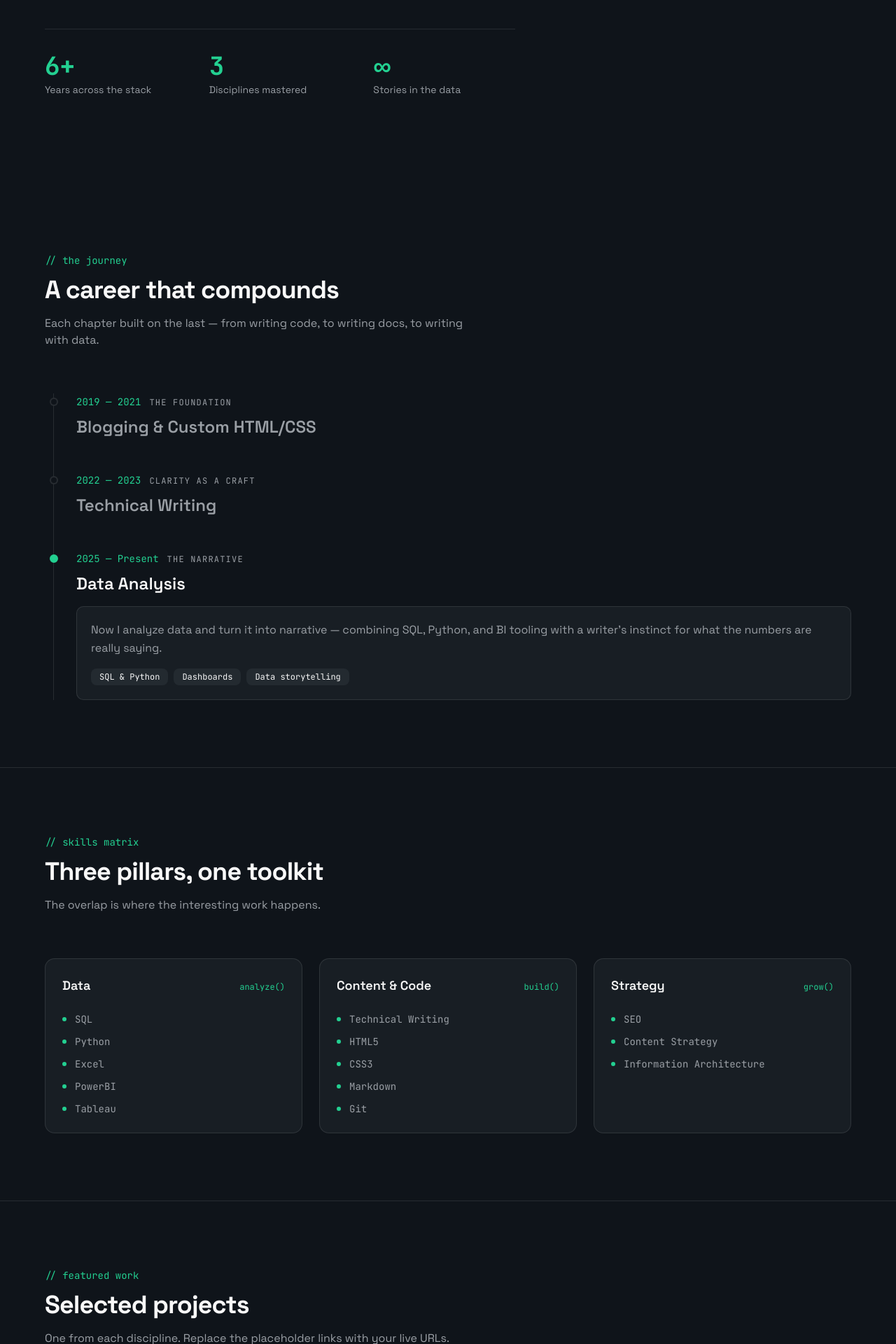
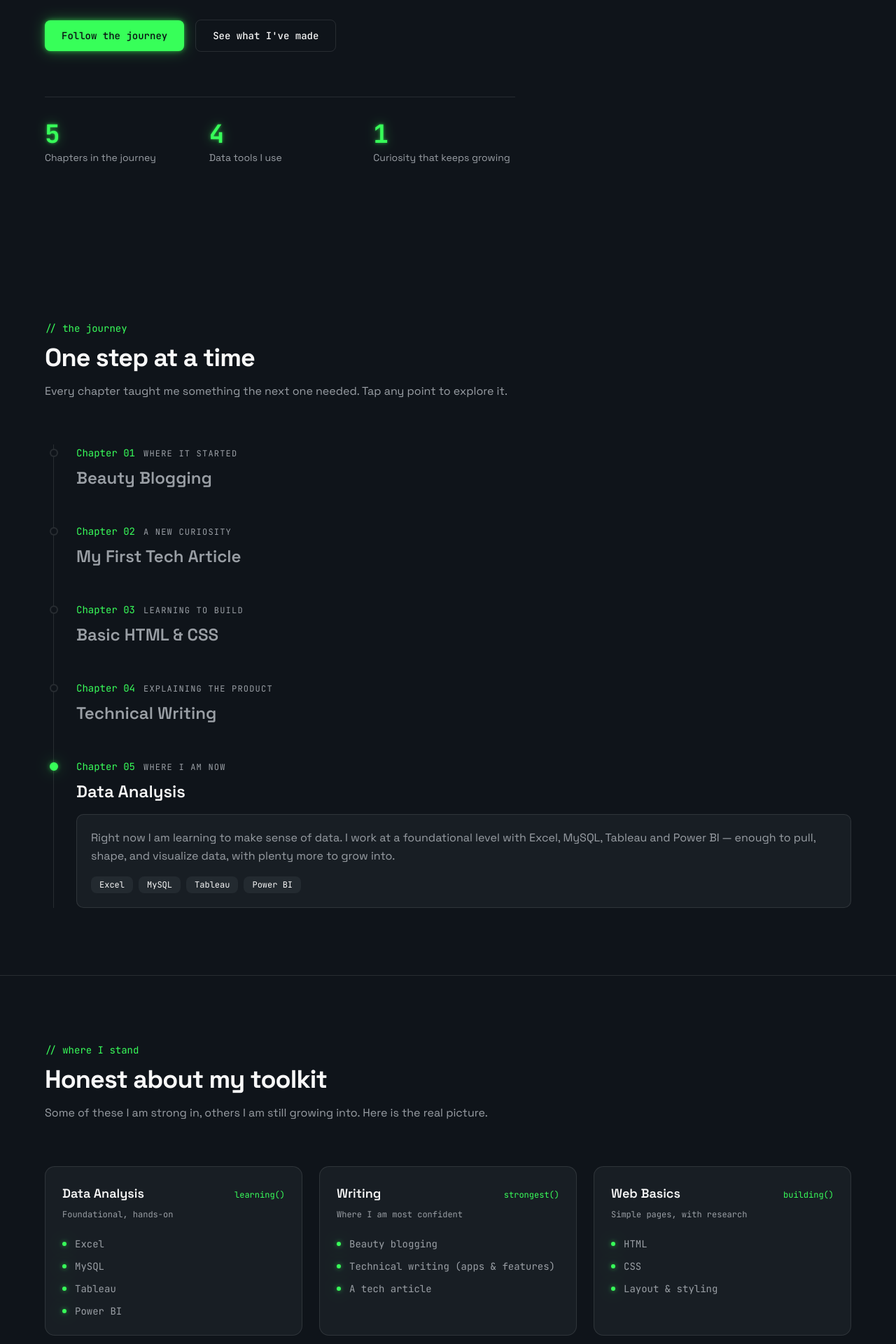
Before and after one commit to esthereze/estherportfolio, a Next.js app: page / in a window 1280 px wide. Shown: the part 620-2540 px from the top of the page at 70% size. Built offline with nearby package versions, Linux system fonts and the light colour scheme.

Commit message:
Restored v5: feat: update project links to support multiple links per project

```diff
--- a/app/globals.css
+++ b/app/globals.css
@@ -41,19 +41,19 @@
   --card-foreground: oklch(0.98 0 0);
   --popover: oklch(0.23 0.015 250);
   --popover-foreground: oklch(0.98 0 0);
-  /* Emerald accent */
-  --primary: oklch(0.76 0.16 162);
-  --primary-foreground: oklch(0.19 0.014 250);
+  /* Shiny neon green accent */
+  --primary: oklch(0.88 0.26 145);
+  --primary-foreground: oklch(0.16 0.014 250);
   --secondary: oklch(0.28 0.015 250);
   --secondary-foreground: oklch(0.98 0 0);
   --muted: oklch(0.28 0.015 250);
   --muted-foreground: oklch(0.7 0.01 250);
-  --accent: oklch(0.76 0.16 162);
-  --accent-foreground: oklch(0.19 0.014 250);
+  --accent: oklch(0.88 0.26 145);
+  --accent-foreground: oklch(0.16 0.014 250);
   --destructive: oklch(0.62 0.2 25);
   --border: oklch(1 0 0 / 10%);
   --input: oklch(1 0 0 / 14%);
-  --ring: oklch(0.76 0.16 162);
+  --ring: oklch(0.88 0.26 145);
   --radius: 0.625rem;
 }
 
@@ -65,3 +65,18 @@
     @apply bg-background text-foreground;
   }
 }
+
+@layer utilities {
+  /* Neon green glow for text accents */
+  .neon-text {
+    text-shadow:
+      0 0 4px oklch(0.88 0.26 145 / 60%),
+      0 0 16px oklch(0.88 0.26 145 / 40%);
+  }
+  /* Neon green glow for filled elements (buttons, dots) */
+  .neon-glow {
+    box-shadow:
+      0 0 6px oklch(0.88 0.26 145 / 55%),
+      0 0 20px oklch(0.88 0.26 145 / 35%);
+  }
+}
--- a/components/hero-section.tsx
+++ b/components/hero-section.tsx
@@ -14,41 +14,46 @@ export function HeroSection() {
       />
       <div className="relative mx-auto max-w-6xl">
         <p className="mb-6 inline-flex items-center gap-2 rounded-full border border-primary/30 bg-primary/5 px-4 py-1.5 font-mono text-xs tracking-wide text-primary">
-          <span className="inline-block h-1.5 w-1.5 animate-pulse rounded-full bg-primary" aria-hidden="true" />
-          Data Analyst &middot; Technical Writer &middot; Frontend
+          <span className="neon-glow inline-block h-1.5 w-1.5 animate-pulse rounded-full bg-primary" aria-hidden="true" />
+          A work in progress &middot; and proud of it
         </p>
         <h1 className="max-w-4xl text-balance text-5xl font-bold leading-[1.05] tracking-tight md:text-7xl">
-          Where Data Meets <span className="text-primary">Narrative.</span>
+          Still <span className="text-primary neon-text">learning</span>, always{' '}
+          <span className="text-primary neon-text">building.</span>
         </h1>
         <p className="mt-8 max-w-2xl text-pretty text-lg leading-relaxed text-muted-foreground md:text-xl">
-          I&apos;m a multi-disciplinary tech professional bridging the gap between data analysis, technical writing, and
-          frontend layout &mdash; turning raw numbers into clear stories and clean, well-documented interfaces.
+          This is my journey so far &mdash; from writing beauty blogs, to my first tech article, to piecing together
+          web pages with HTML and CSS, to writing about apps, to making sense of data with Excel, MySQL, Tableau and
+          Power BI. I&apos;m not an expert in any one thing yet, and that&apos;s the point: this is a map of where
+          I&apos;ve been and where I&apos;m headed.
         </p>
         <div className="mt-10 flex flex-wrap items-center gap-4">
           <a
-            href="#work"
-            className="rounded-md bg-primary px-6 py-3 font-mono text-sm font-medium text-primary-foreground transition-opacity hover:opacity-90"
+            href="#journey"
+            className="neon-glow rounded-md bg-primary px-6 py-3 font-mono text-sm font-medium text-primary-foreground transition-opacity hover:opacity-90"
           >
-            View my work
+            Follow the journey
           </a>
           <a
-            href="#journey"
+            href="#work"
             className="rounded-md border border-border px-6 py-3 font-mono text-sm font-medium text-foreground transition-colors hover:bg-secondary"
           >
-            My journey
+            See what I&apos;ve made
           </a>
         </div>
 
         <dl className="mt-16 grid max-w-2xl grid-cols-3 gap-8 border-t border-border pt-8">
           {[
-            { value: '6+', label: 'Years across the stack' },
-            { value: '3', label: 'Disciplines mastered' },
-            { value: '∞', label: 'Stories in the data' },
+            { value: '5', label: 'Chapters in the journey' },
+            { value: '4', label: 'Data tools I use' },
+            { value: '1', label: 'Curiosity that keeps growing' },
           ].map((stat) => (
             <div key={stat.label}>
               <dt className="sr-only">{stat.label}</dt>
               <dd>
-                <span className="block font-mono text-3xl font-bold text-primary md:text-4xl">{stat.value}</span>
+                <span className="block font-mono text-3xl font-bold text-primary neon-text md:text-4xl">
+                  {stat.value}
+                </span>
                 <span className="mt-1 block text-sm text-muted-foreground">{stat.label}</span>
               </dd>
             </div>
--- a/components/skills-section.tsx
+++ b/components/skills-section.tsx
@@ -1,18 +1,21 @@
 const pillars = [
   {
-    name: 'Data',
-    hint: 'analyze',
-    skills: ['SQL', 'Python', 'Excel', 'PowerBI', 'Tableau'],
+    name: 'Data Analysis',
+    hint: 'learning',
+    note: 'Foundational, hands-on',
+    skills: ['Excel', 'MySQL', 'Tableau', 'Power BI'],
   },
   {
-    name: 'Content & Code',
-    hint: 'build',
-    skills: ['Technical Writing', 'HTML5', 'CSS3', 'Markdown', 'Git'],
+    name: 'Writing',
+    hint: 'strongest',
+    note: 'Where I am most confident',
+    skills: ['Beauty blogging', 'Technical writing (apps & features)', 'A tech article'],
   },
   {
-    name: 'Strategy',
-    hint: 'grow',
-    skills: ['SEO', 'Content Strategy', 'Information Architecture'],
+    name: 'Web Basics',
+    hint: 'building',
+    note: 'Simple pages, with research',
+    skills: ['HTML', 'CSS', 'Layout & styling'],
   },
 ]
 
@@ -21,10 +24,10 @@ export function SkillsSection() {
     <section id="skills" className="scroll-mt-24 border-t border-border px-6 py-24">
       <div className="mx-auto max-w-6xl">
         <div className="mb-16 max-w-2xl">
-          <p className="mb-3 font-mono text-sm text-primary">// skills matrix</p>
-          <h2 className="text-balance text-3xl font-bold tracking-tight md:text-4xl">Three pillars, one toolkit</h2>
+          <p className="mb-3 font-mono text-sm text-primary">// where I stand</p>
+          <h2 className="text-balance text-3xl font-bold tracking-tight md:text-4xl">Honest about my toolkit</h2>
           <p className="mt-4 text-pretty text-muted-foreground">
-            The overlap is where the interesting work happens.
+            Some of these I am strong in, others I am still growing into. Here is the real picture.
           </p>
         </div>
 
@@ -34,14 +37,15 @@ export function SkillsSection() {
               key={pillar.name}
               className="group rounded-xl border border-border bg-card p-6 transition-colors hover:border-primary/40"
             >
-              <div className="mb-6 flex items-baseline justify-between">
+              <div className="mb-2 flex items-baseline justify-between">
                 <h3 className="text-lg font-semibold">{pillar.name}</h3>
                 <span className="font-mono text-xs text-primary">{pillar.hint}()</span>
               </div>
+              <p className="mb-6 font-mono text-xs text-muted-foreground">{pillar.note}</p>
               <ul className="space-y-3">
                 {pillar.skills.map((skill) => (
                   <li key={skill} className="flex items-center gap-3 font-mono text-sm text-muted-foreground">
-                    <span className="h-1.5 w-1.5 rounded-full bg-primary" aria-hidden="true" />
+                    <span className="neon-glow h-1.5 w-1.5 rounded-full bg-primary" aria-hidden="true" />
                     {skill}
                   </li>
                 ))}
--- a/components/timeline-section.tsx
+++ b/components/timeline-section.tsx
@@ -4,28 +4,44 @@ import { useState } from 'react'
 
 const milestones = [
   {
-    period: '2019 — 2021',
-    title: 'Blogging & Custom HTML/CSS',
-    tag: 'The Foundation',
+    period: 'Chapter 01',
+    title: 'Beauty Blogging',
+    tag: 'Where it started',
     description:
-      'Started by hand-crafting blogs with custom HTML and CSS. This is where I learned to structure content, obsess over layout, and speak fluently in the web platform.',
-    highlights: ['Semantic HTML', 'Responsive CSS', 'Content-first design'],
+      'I found my voice writing about beauty — reviews, routines, and recommendations. This is where I learned to write for real people and keep them reading.',
+    highlights: ['Beauty niche', 'Writing for an audience', 'Consistency'],
   },
   {
-    period: '2022 — 2023',
-    title: 'Technical Writing',
-    tag: 'Clarity as a craft',
+    period: 'Chapter 02',
+    title: 'My First Tech Article',
+    tag: 'A new curiosity',
     description:
-      'Moved into technical writing, translating complex systems into documentation people actually enjoy reading. Learned to make the complicated feel obvious.',
-    highlights: ['Developer docs', 'Style guides', 'Information architecture'],
+      'I stepped outside my comfort zone and wrote a single blog in the tech niche. It was just one piece, but it opened the door to a whole different world.',
+    highlights: ['Tech niche', 'One brave first step', 'New territory'],
   },
   {
-    period: '2025 — Present',
+    period: 'Chapter 03',
+    title: 'Basic HTML & CSS',
+    tag: 'Learning to build',
+    description:
+      'I started putting pages together with HTML and CSS. I am not a full-on developer — I lean on research when I get stuck — but I can build and style simple layouts on my own.',
+    highlights: ['HTML', 'CSS', 'Learning by research'],
+  },
+  {
+    period: 'Chapter 04',
+    title: 'Technical Writing',
+    tag: 'Explaining the product',
+    description:
+      'I moved into technical writing focused on describing how an app works for its users — clear product and feature explanations, not deep API documentation.',
+    highlights: ['App & feature docs', 'Clear explanations', 'User-focused'],
+  },
+  {
+    period: 'Chapter 05',
     title: 'Data Analysis',
-    tag: 'The Narrative',
+    tag: 'Where I am now',
     description:
-      'Now I analyze data and turn it into narrative — combining SQL, Python, and BI tooling with a writer’s instinct for what the numbers are really saying.',
-    highlights: ['SQL & Python', 'Dashboards', 'Data storytelling'],
+      'Right now I am learning to make sense of data. I work at a foundational level with Excel, MySQL, Tableau and Power BI — enough to pull, shape, and visualize data, with plenty more to grow into.',
+    highlights: ['Excel', 'MySQL', 'Tableau', 'Power BI'],
   },
 ]
 
@@ -37,9 +53,9 @@ export function TimelineSection() {
       <div className="mx-auto max-w-6xl">
         <div className="mb-16 max-w-2xl">
           <p className="mb-3 font-mono text-sm text-primary">// the journey</p>
-          <h2 className="text-balance text-3xl font-bold tracking-tight md:text-4xl">A career that compounds</h2>
+          <h2 className="text-balance text-3xl font-bold tracking-tight md:text-4xl">One step at a time</h2>
           <p className="mt-4 text-pretty text-muted-foreground">
-            Each chapter built on the last — from writing code, to writing docs, to writing with data.
+            Every chapter taught me something the next one needed. Tap any point to explore it.
           </p>
         </div>
 
@@ -57,7 +73,7 @@ export function TimelineSection() {
                   <span
                     className={`absolute -left-[6.5px] top-1.5 h-3 w-3 rounded-full border-2 transition-colors ${
                       isActive
-                        ? 'border-primary bg-primary'
+                        ? 'neon-glow border-primary bg-primary'
                         : 'border-border bg-background group-hover:border-primary'
                     }`}
                     aria-hidden="true"
--- a/components/work-section.tsx
+++ b/components/work-section.tsx
@@ -1,32 +1,67 @@
-import Image from 'next/image'
+// ─────────────────────────────────────────────────────────────────────────
+// EDIT YOUR WORK HERE
+// Each item can have any number of links. Paste your live URLs into `links`.
+// Leave `links` empty ([]) and the card shows a quiet status badge instead of
+// a broken link — safe to ship. Add or remove items freely.
+// ─────────────────────────────────────────────────────────────────────────
+type ProjectLink = { label: string; href: string }
+type Project = {
+  kind: string
+  title: string
+  description: string
+  tags: string[]
+  links: ProjectLink[]
+  status?: string // shown when there are no links (defaults to "Coming soon")
+}
 
-const projects = [
+const projects: Project[] = [
   {
-    kind: 'Data Analysis',
-    title: 'Revenue Insights Dashboard',
+    kind: 'Beauty Blogging',
+    title: 'Where the writing started',
     description:
-      'An interactive analytics dashboard turning raw sales data into clear, actionable KPIs and trend narratives.',
-    image: '/projects/dashboard.png',
-    alt: 'Dark-mode data analytics dashboard with charts and KPI cards',
-    stack: ['SQL', 'Python', 'PowerBI'],
+      'My first writing home was the beauty niche — reviews, routines, and product breakdowns for real readers. The blog is old and no longer accessible, but it is where the habit was built.',
+    tags: ['Writing', 'Beauty', 'SEO'],
+    links: [],
+    status: 'Archived — no longer live',
+  },
+  {
+    kind: 'Content Writing',
+    title: 'Articles on Medium',
+    description:
+      'My ongoing writing lives on Medium — from beauty beginnings to my step into tech. Proof I can pick up an unfamiliar subject and explain it clearly.',
+    tags: ['Writing', 'Content', 'Medium'],
+    links: [{ label: 'Read on Medium', href: 'https://medium.com/@esther-eze' }],
   },
   {
     kind: 'Technical Writing',
-    title: 'API Documentation Guide',
+    title: 'Describing what an app does',
     description:
-      'A developer documentation sample: structured, searchable, and written so the complex feels obvious.',
-    image: '/projects/docs.png',
-    alt: 'Dark-mode technical documentation site with sidebar and code blocks',
-    stack: ['Markdown', 'Docs', 'IA'],
+      'Documentation and articles that explain how an app and its features work — written for people, not as API reference. Paired with Fylo, a landing page I built to understand the product I was describing.',
+    tags: ['Docs', 'Product', 'HTML', 'CSS'],
+    links: [
+      { label: 'Read on Medium', href: 'https://medium.com/@esther-eze' },
+      // INSERT the exact Fylo repo URL below (e.g. https://github.com/esthereze/fylo-landing-page)
+      { label: 'Fylo repo', href: 'https://github.com/esthereze' },
+    ],
   },
   {
-    kind: 'Featured Blog Post',
-    title: 'From Code to Data',
+    kind: 'Web Basics',
+    title: 'HTML & CSS pages',
     description:
-      'A featured essay on the journey from writing custom HTML/CSS to analyzing data at scale.',
-    image: '/projects/blog.png',
-    alt: 'Dark-mode blog article page with headline and body text',
-    stack: ['SEO', 'Writing', 'Strategy'],
+      'Simple pages I build by hand with HTML and CSS, leaning on research when I get stuck. Not a developer yet — but not afraid of code.',
+    tags: ['HTML', 'CSS', 'Research'],
+    // INSERT a live page, CodePen, or repo link
+    links: [{ label: 'View on GitHub', href: 'https://github.com/esthereze' }],
+  },
+  {
+    kind: 'Data Analysis',
+    title: 'Data analytics apprenticeship',
+    description:
+      'The skills I picked up through my data analytics apprenticeship — turning spreadsheets into answers with Excel and MySQL, then visualizing them in Tableau and Power BI.',
+    tags: ['Excel', 'MySQL', 'Tableau', 'Power BI'],
+    // INSERT a dashboard, workbook, or write-up link when ready
+    links: [],
+    status: 'Samples coming soon',
   },
 ]
 
@@ -35,52 +70,75 @@ export function WorkSection() {
     <section id="work" className="scroll-mt-24 border-t border-border px-6 py-24">
       <div className="mx-auto max-w-6xl">
         <div className="mb-16 max-w-2xl">
-          <p className="mb-3 font-mono text-sm text-primary">// featured work</p>
-          <h2 className="text-balance text-3xl font-bold tracking-tight md:text-4xl">Selected projects</h2>
+          <p className="mb-3 font-mono text-sm text-primary">// the work</p>
+          <h2 className="text-balance text-3xl font-bold tracking-tight md:text-4xl">
+            Pieces of the journey
+          </h2>
           <p className="mt-4 text-pretty text-muted-foreground">
-            One from each discipline. Replace the placeholder links with your live URLs.
+            One sample from each chapter — some live, some still on the way. Update the links in{' '}
+            <code className="rounded bg-secondary px-1.5 py-0.5 font-mono text-xs text-secondary-foreground">
+              work-section.tsx
+            </code>{' '}
+            whenever you&apos;re ready.
           </p>
         </div>
 
-        <div className="grid gap-6 md:grid-cols-3">
-          {projects.map((project) => (
+        <div className="grid gap-6 md:grid-cols-2 lg:grid-cols-3">
+          {projects.map((project, index) => {
+            const hasLinks = project.links.length > 0
+            return (
               <article
                 key={project.title}
-              className="group flex flex-col overflow-hidden rounded-xl border border-border bg-card transition-colors hover:border-primary/40"
+                className="group relative flex flex-col rounded-xl border border-border bg-card p-6 transition-colors hover:border-primary/50"
               >
-              <div className="relative aspect-[16/10] overflow-hidden border-b border-border">
-                <Image
-                  src={project.image || '/placeholder.svg'}
-                  alt={project.alt}
-                  fill
-                  className="object-cover transition-transform duration-500 group-hover:scale-105"
-                  sizes="(max-width: 768px) 100vw, 33vw"
-                />
+                <div className="mb-5 flex items-center justify-between">
+                  <span className="font-mono text-xs uppercase tracking-widest text-primary">
+                    {project.kind}
+                  </span>
+                  <span className="font-mono text-xs text-muted-foreground">
+                    {String(index + 1).padStart(2, '0')}
+                  </span>
                 </div>
-              <div className="flex flex-1 flex-col p-6">
-                <span className="font-mono text-xs uppercase tracking-widest text-primary">{project.kind}</span>
-                <h3 className="mt-2 text-lg font-semibold">{project.title}</h3>
+
+                <h3 className="text-lg font-semibold">{project.title}</h3>
                 <p className="mt-2 flex-1 text-pretty text-sm leading-relaxed text-muted-foreground">
                   {project.description}
                 </p>
+
                 <ul className="mt-4 flex flex-wrap gap-2">
-                  {project.stack.map((tag) => (
-                    <li key={tag} className="rounded-md bg-secondary px-2.5 py-1 font-mono text-xs text-secondary-foreground">
+                  {project.tags.map((tag) => (
+                    <li
+                      key={tag}
+                      className="rounded-md bg-secondary px-2.5 py-1 font-mono text-xs text-secondary-foreground"
+                    >
                       {tag}
                     </li>
                   ))}
                 </ul>
-                {/* INSERT PROJECT LINK HERE — replace href="#" with your live URL */}
+
+                {hasLinks ? (
+                  <div className="mt-6 flex flex-wrap gap-3">
+                    {project.links.map((link) => (
                       <a
-                  href="#"
-                  className="mt-6 inline-flex items-center justify-center gap-2 rounded-md border border-primary/40 bg-primary/10 px-4 py-2.5 font-mono text-sm font-medium text-primary transition-colors hover:bg-primary/20"
+                        key={link.label}
+                        href={link.href}
+                        target="_blank"
+                        rel="noopener noreferrer"
+                        className="inline-flex items-center gap-2 rounded-md border border-primary/40 bg-primary/10 px-4 py-2.5 font-mono text-sm font-medium text-primary shadow-[0_0_20px_-6px_var(--color-primary)] transition-colors hover:bg-primary/20"
                       >
-                  View Project
+                        {link.label}
                         <span aria-hidden="true">→</span>
                       </a>
+                    ))}
                   </div>
+                ) : (
+                  <span className="mt-6 inline-flex items-center gap-2 self-start rounded-md border border-dashed border-border px-4 py-2.5 font-mono text-sm text-muted-foreground">
+                    {project.status ?? 'Coming soon'}
+                  </span>
+                )}
               </article>
-          ))}
+            )
+          })}
         </div>
       </div>
     </section>
```
Also changed, not shown: components/contact-footer.tsx (+5 -6 lines), 1 other file (tests, documents, lock files or other folders). Lines whose indentation alone changed are shown as unchanged.
